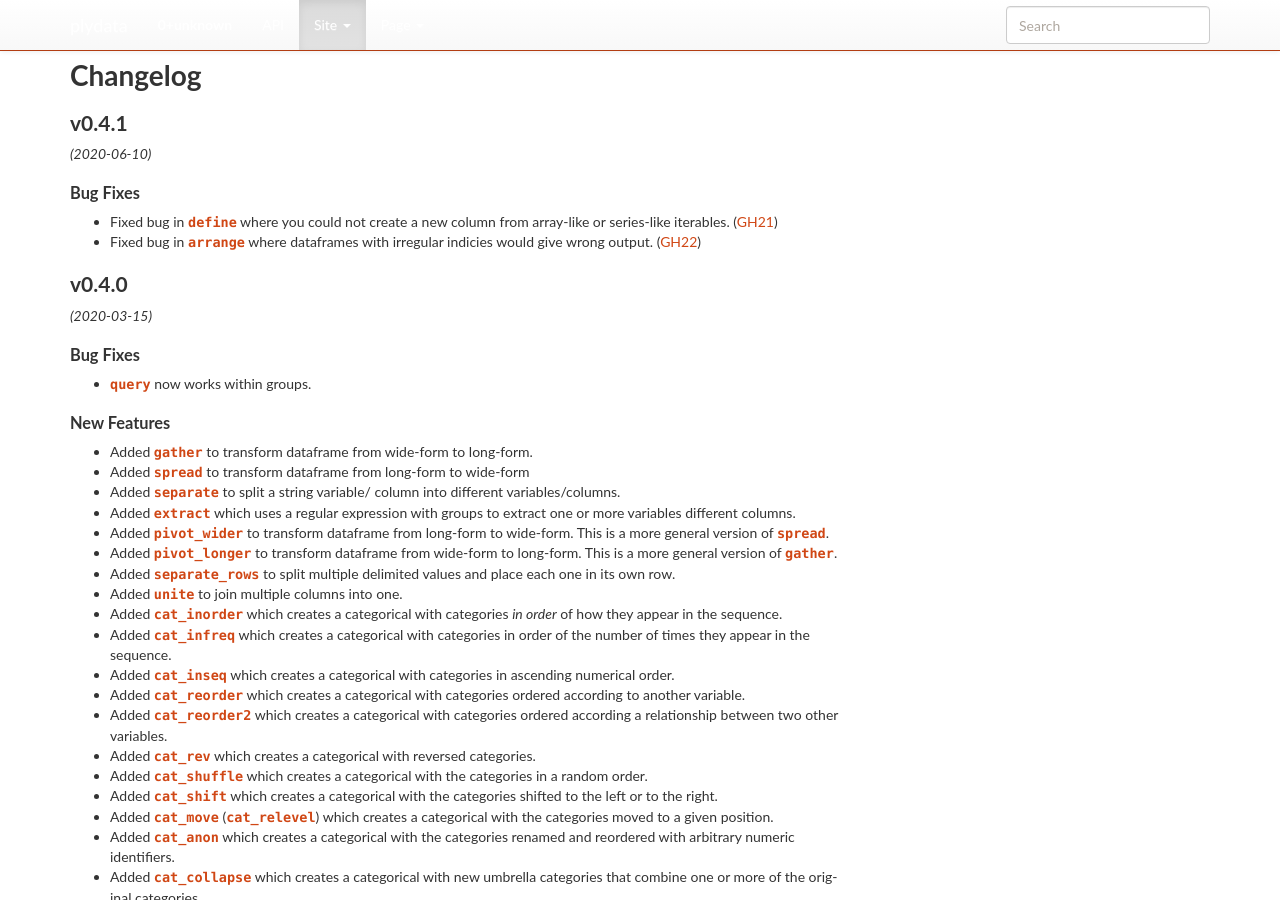
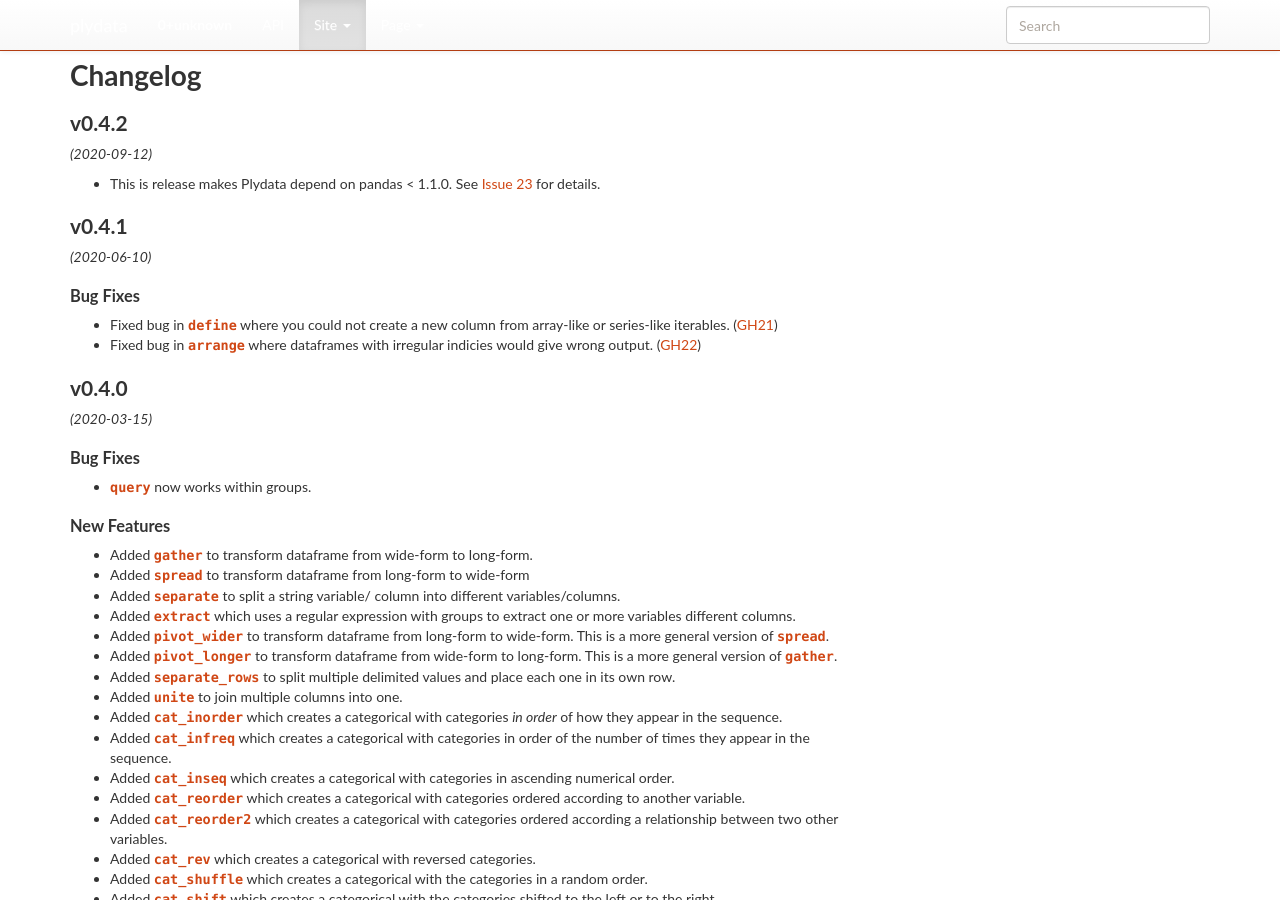
Before and after one commit to has2k1/plydata, a Sphinx documentation site: the page built from doc/changelog.rst, in a window 1280 px wide and 900 px high. Built offline with Sphinx 7.4.7, drawn with Linux system fonts in a browser that asks for light colours; nearby versions of some CDN libraries; library files that are not in the unit come from our copies.

Commit message:
Prepare changelog for release

```diff
--- a/doc/changelog.rst
+++ b/doc/changelog.rst
@@ -1,5 +1,13 @@
 Changelog
 =========
+
+v0.4.2
+------
+*(2020-09-12)*
+
+- This is release makes Plydata depend on pandas < 1.1.0. See
+  `Issue 23 <https://github.com/has2k1/plydata/issues/23>`_ for details.
+
 
 v0.4.1
 ------
```
